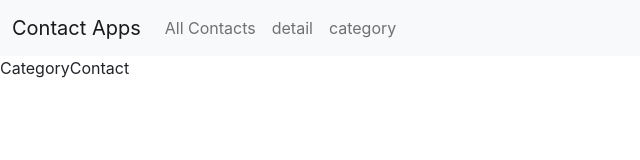
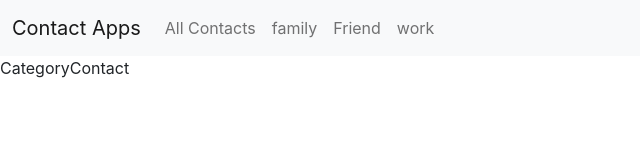
Before and after one commit to harikun/react-contact-app, a React (Create React App) app: page /category in a window 1280 px wide. Shown: the top 160 px of the page, without its empty margins (0-640 px from the left). Built offline with nearby package versions, Linux system fonts and the light colour scheme.

Commit message:
change category to dinamis route in app.js add family and work navlink in navbar.jsx

```diff
--- a/src/App.js
+++ b/src/App.js
@@ -10,8 +10,8 @@
       <Navbar />
       <Routes>
         <Route path="/" element={<ContactApps />} />
-        <Route path="/category" element={<CategoryContact />} />
-        <Route path="/detail" element={<DetailContact />} />
+        <Route path="/:category" element={<CategoryContact />} />
+        {/* <Route path="/detail" element={<DetailContact />} /> */}
       </Routes>
     </>
   );
--- a/src/components/Navbar.jsx
+++ b/src/components/Navbar.jsx
@@ -29,13 +29,18 @@
               </Link>
             </li>
             <li className="nav-item">
-              <Link className="nav-link" to="/detail">
-                detail
+              <Link className="nav-link" to="/family">
+                family
               </Link>
             </li>
             <li className="nav-item">
-              <Link className="nav-link" to="/category">
-                category
+              <Link className="nav-link" to="/friend">
+                Friend
+              </Link>
+            </li>
+            <li className="nav-item">
+              <Link className="nav-link" to="/work">
+                work
               </Link>
             </li>
           </ul>
```
